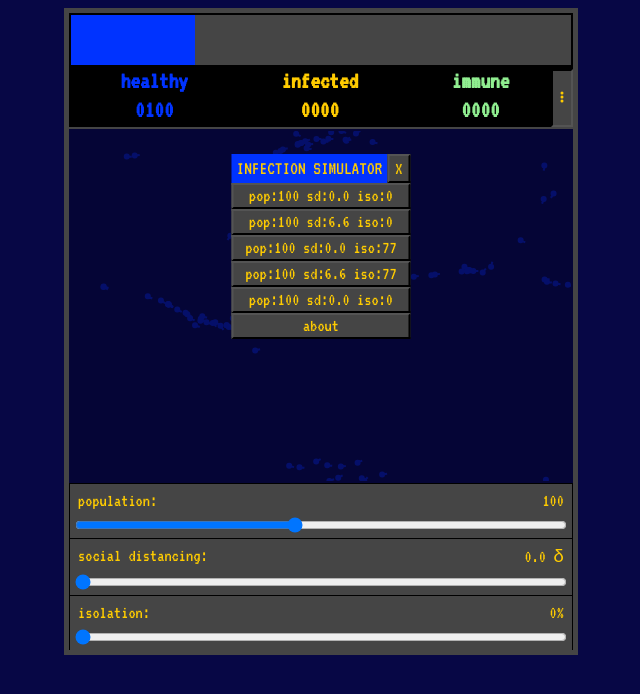
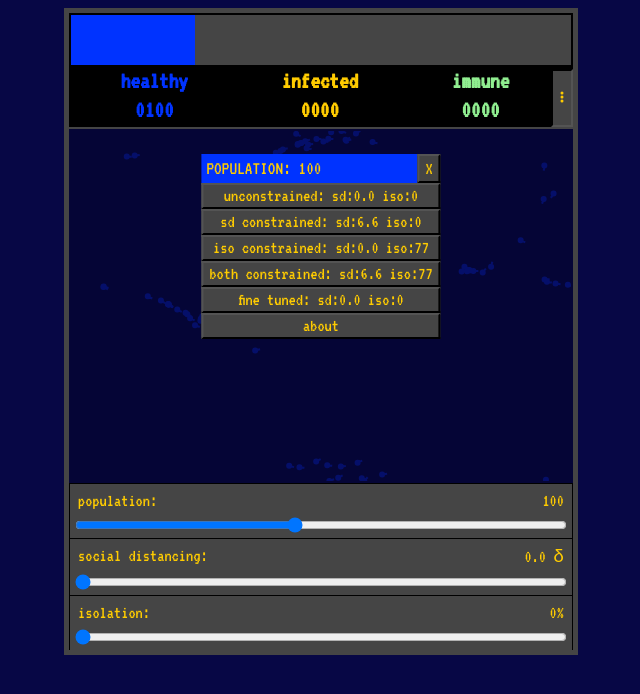
Before and after one commit to bkirkby/ReactBoids, a React (Create React App) app: page / in a window 1280 px wide. Shown: the top 694 px of the page, without its empty margins (319-959 px from the left). Built offline with nearby package versions, Linux system fonts and the light colour scheme; what use-persisted-state would draw is missing.

Commit message:
different wording

```diff
--- a/src/SimpleMenu.js
+++ b/src/SimpleMenu.js
@@ -106,7 +106,7 @@ const SimpleMenu = ({
             width: "100%"
           }}
         >
-          INFECTION SIMULATOR
+          POPULATION: {flockSize}
         </span>
         <button
           onClick={() => {
@@ -116,14 +116,14 @@ const SimpleMenu = ({
           X
         </button>
       </div>
-      <button onClick={handleUnconstrained}>pop:{flockSize} sd:0.0 iso:0</button>
-      <button onClick={handleSdConstrained}>pop:{flockSize} sd:{formatSDFactor(QUICK_SD_FACTOR)} iso:0</button>
+      <button onClick={handleUnconstrained}>unconstrained: sd:0.0 iso:0</button>
+      <button onClick={handleSdConstrained}>sd constrained: sd:{formatSDFactor(QUICK_SD_FACTOR)} iso:0</button>
       <button onClick={handleIsolationConstrained}>
-        pop:{flockSize} sd:0.0 iso:{QUICK_ISO_FACTOR}
+        iso constrained: sd:0.0 iso:{QUICK_ISO_FACTOR}
       </button>
-      <button onClick={handleBothConstrained}>pop:{flockSize} sd:{formatSDFactor(QUICK_SD_FACTOR)} iso:{QUICK_ISO_FACTOR}</button>
+      <button onClick={handleBothConstrained}>both constrained: sd:{formatSDFactor(QUICK_SD_FACTOR)} iso:{QUICK_ISO_FACTOR}</button>
       <button onClick={handleRegularRun} >
-        pop:{flockSize} sd:{formatSDFactor(sdFactor)} iso:{isolationFactor}
+        fine tuned: sd:{formatSDFactor(sdFactor)} iso:{isolationFactor}
       </button>
       <button
         onClick={() => {
```
